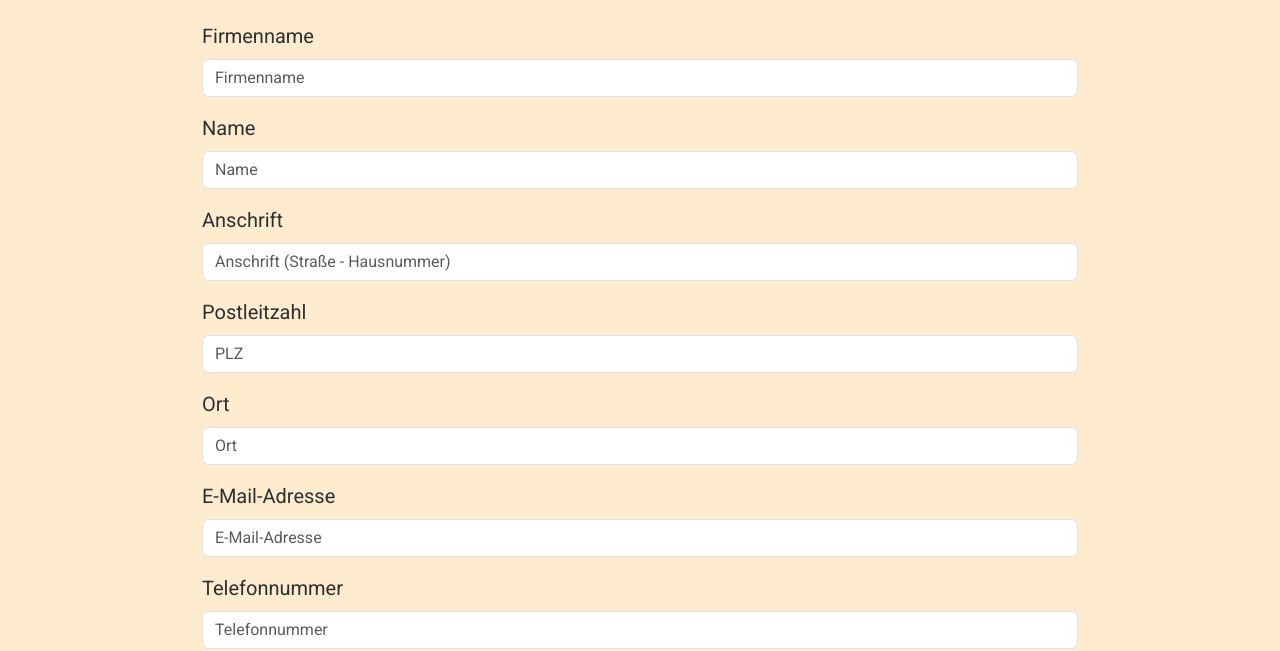
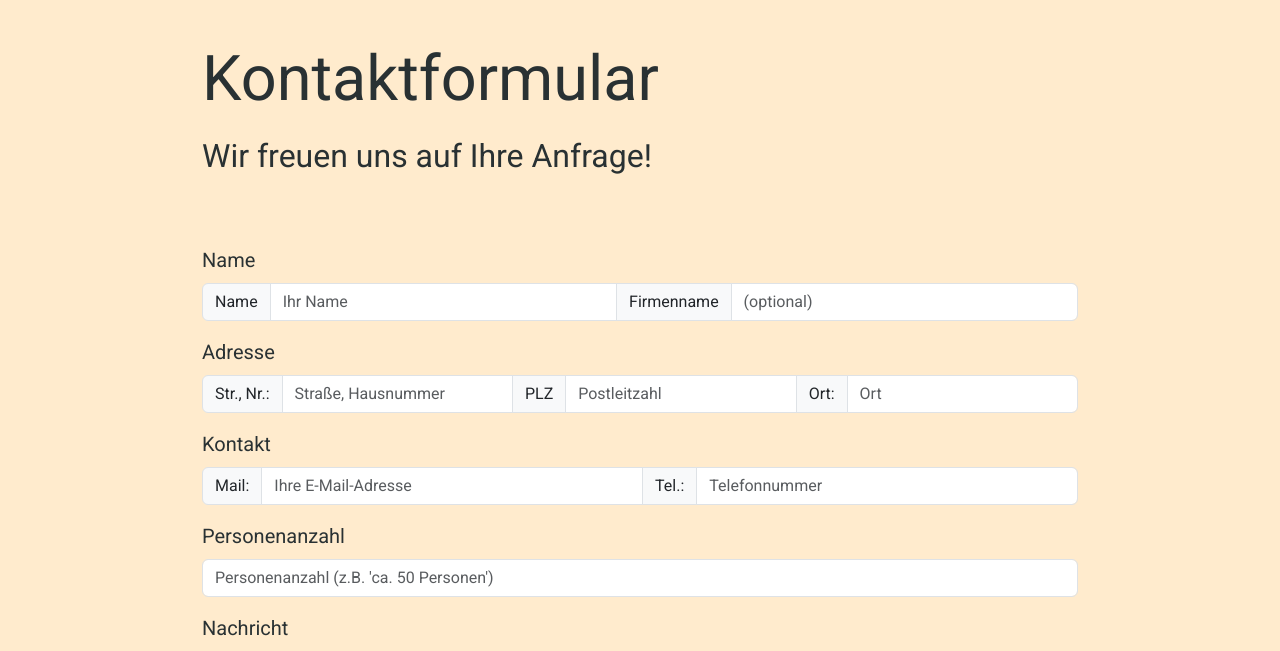
Before and after one commit to abhfkfg/abhfkfg.github.io, a plain HTML site: page contact/index.html in a window 1280 px wide. Shown: the part 113-764 px from the top of the page. Drawn offline with nearby package versions, Linux system fonts and the light colour scheme.

Commit message:
add: new contact form layout (#24)

```diff
--- a/contact/index.html
+++ b/contact/index.html
@@ -76,41 +76,39 @@
         <main>
             <div class="content-text bg-1">
                 <div class="container py-4 center">
-                    <form id="contactForm" action="https://formsubmit.co/3ef7c91cfc06d7058ad340f05ea52950" method="POST">
+                    <h1>Kontaktformular</h1>
+                    <h2>Wir freuen uns auf Ihre Anfrage!</h2>
+                    <br/><br/>
+                    <form id="contactForm" action="https://formsubmit.co/3ef7c91cfc06d7058ad340f05ea52950" method="POST" class="form-horizontal">
                         <input type="hidden" name="_subject" value="Allgemeine Anfrage">
+                        <label class="form-label">Name</label>
+                        <div class="input-group mb-3">
+                            <!-- Name input -->
+                            <span class="input-group-text">Name</span>
+                            <input class="form-control" id="name" type="text" name="Name" placeholder="Ihr Name" required>
                             <!-- Company name input -->
-                        <div class="mb-3">
-                            <label class="form-label" for="company">Firmenname</label>
-                            <input class="form-control" id="company" type="text" name="Firmenname" placeholder="Firmenname">
+                            <span class="input-group-text">Firmenname</span>
+                            <input class="form-control" id="company" type="text" name="Firmenname" placeholder="(optional)">
                         </div>
-                        <!-- Name input -->
-                        <div class="mb-3">
-                            <label class="form-label" for="name">Name</label>
-                            <input class="form-control" id="name" type="text" name="Name" placeholder="Name" required>
-                        </div>
+                        <label class="form-label">Adresse</label>
+                        <div class="input-group mb-3">
                             <!-- Address input -->
-                        <div class="mb-3">
-                            <label class="form-label" for="address">Anschrift</label>
-                            <input class="form-control" id="address" type="text" name="Anschrift" placeholder="Anschrift (Straße - Hausnummer)" required>
-                        </div>
+                            <span class="input-group-text">Str., Nr.:</span>
+                            <input class="form-control" id="street" type="text" name="Straße" placeholder="Straße, Hausnummer" required>
                             <!-- postcode input -->
-                        <div class="mb-3">
-                            <label class="form-label" for="postcode">Postleitzahl</label>
-                            <input class="form-control" id="postcode" type="text" name="PLZ" placeholder="PLZ" required>
-                        </div>
+                            <span class="input-group-text">PLZ</span>
+                            <input class="form-control" id="postcode" type="text" name="PLZ" placeholder="Postleitzahl" required>
                             <!-- place input -->
-                        <div class="mb-3">
-                            <label class="form-label" for="place">Ort</label>
+                            <span class="input-group-text">Ort:</span>
                             <input class="form-control" id="place" type="text" name="Ort" placeholder="Ort" required>
                         </div>
+                        <label class="form-label">Kontakt</label>
+                        <div class="input-group mb-3">
                             <!-- Email address input -->
-                        <div class="mb-3">
-                            <label class="form-label" for="email">E-Mail-Adresse</label>
-                            <input class="form-control" id="email" type="email" name="Email" placeholder="E-Mail-Adresse" required>
-                        </div>
+                            <span class="input-group-text">Mail:</span>
+                            <input class="form-control" id="email" type="email" name="Email" placeholder="Ihre E-Mail-Adresse" required>
                             <!-- Phone number input -->
-                        <div class="mb-3">
-                            <label class="form-label" for="phone">Telefonnummer</label>
+                            <span class="input-group-text">Tel.:</span>
                             <input class="form-control" id="phone" type="text" name="Telefon" placeholder="Telefonnummer">
                         </div>
                         <!-- Number of persons input -->
@@ -121,7 +119,7 @@
                         <!-- Message input -->
                         <div class="mb-3">
                             <label class="form-label" for="message">Nachricht</label>
-                            <textarea class="form-control" id="message" type="text" name="Nachricht" placeholder="Nachricht" style="height: 10rem;" required></textarea>
+                            <textarea class="form-control" id="message" type="text" name="Nachricht" placeholder="Schreiben Sie uns eine Nachricht" style="height: 10rem;" required></textarea>
                         </div>
                         <!-- Form submit button -->
                         <div class="d-grid">
```
Lines whose indentation alone changed are shown as unchanged.
